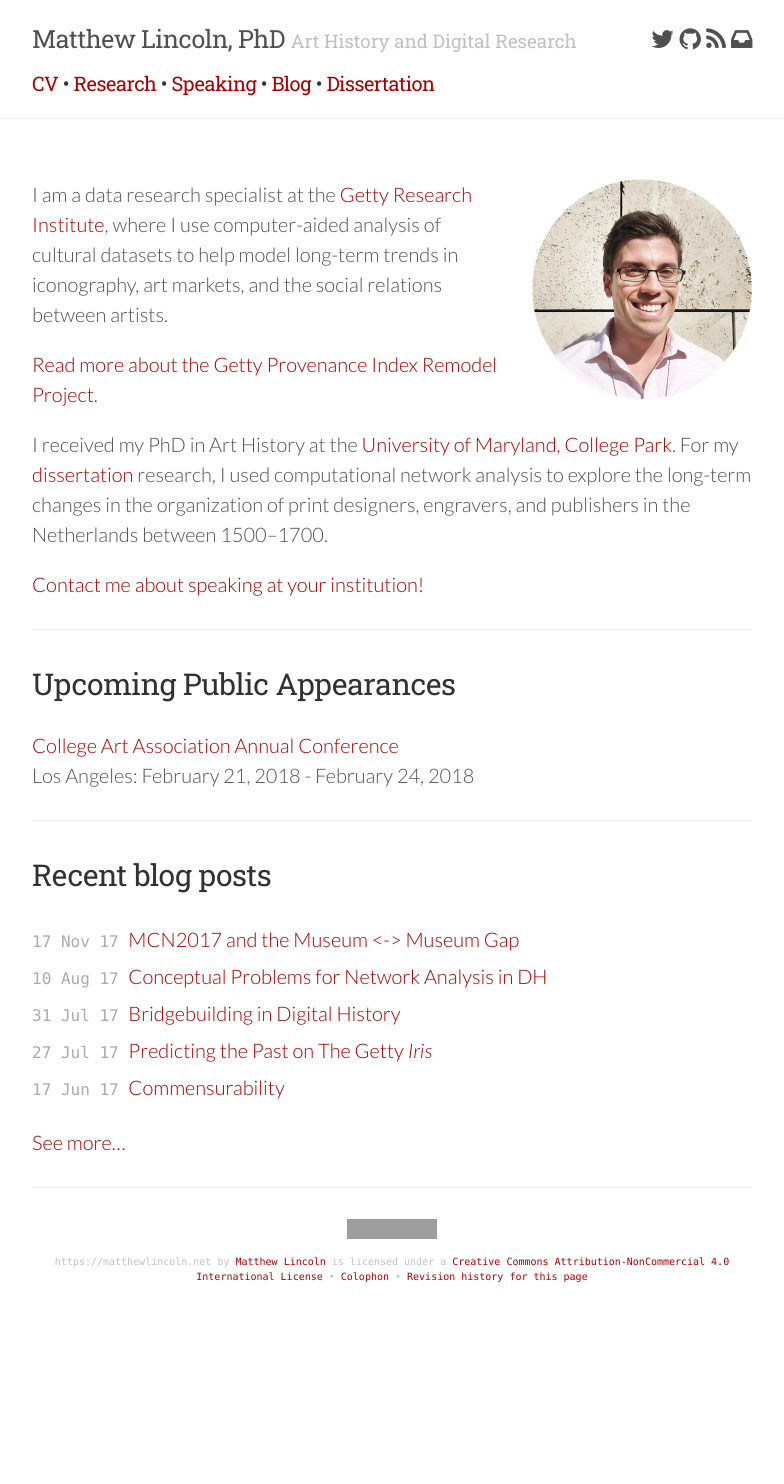
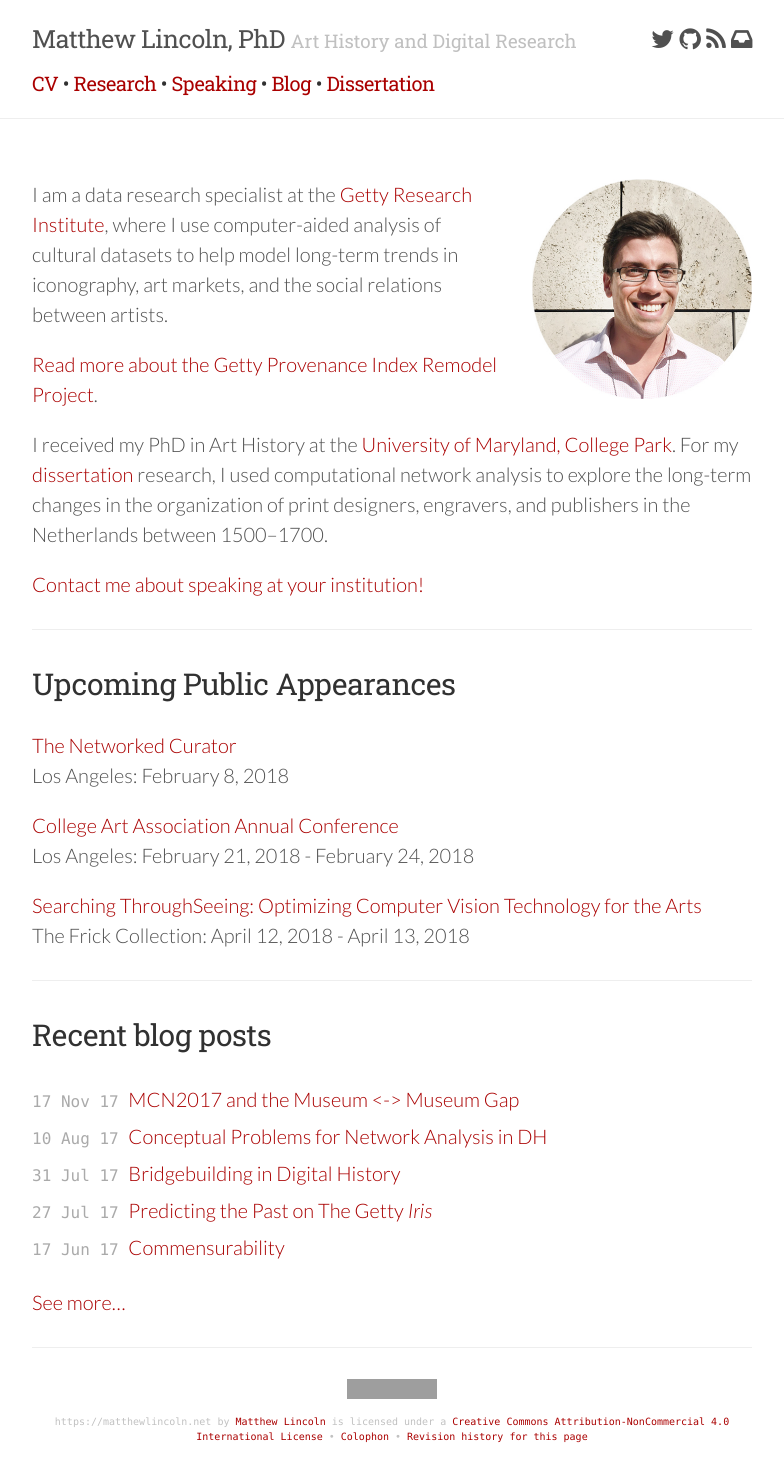
Before and after one commit to mdlincoln/mdlincoln.github.io, a Jekyll site: the page built from index.md, in a window 1280 px wide. Shown: the whole page, without its empty margins (248-1032 px from the left). Built offline with Jekyll 4.4.1, drawn with Linux system fonts in a browser that asks for light colours; nearby versions of some CDN libraries; before the commit the page ends 1324 px from its top, so only the background shows below that; grey boxes are pictures that could not be loaded.

Commit message:
add Netowrked Curator and Frick sympo

```diff
--- a/_data/travel.yaml
+++ b/_data/travel.yaml
@@ -3,3 +3,13 @@
   datestart: 2018-02-21 00:00:00 -0800
   dateend: 2018-02-24 00:00:00 -0800
   url: http://www.collegeart.org/programs/conference/
+- venue: The Networked Curator
+  location: Los Angeles
+  datestart: 2018-02-08 00:00:00 -0800
+  url: http://networkedcurator.doingdh.org
+- venue: |
+    Searching ThroughSeeing: Optimizing Computer Vision Technology for the Arts
+  location: The Frick Collection
+  datestart: 2018-04-12 00:00:00 -0800
+  dateend:  2018-04-13 00:00:00 -0800
+  url: https://www.frick.org/research/upcoming_symposia
```
